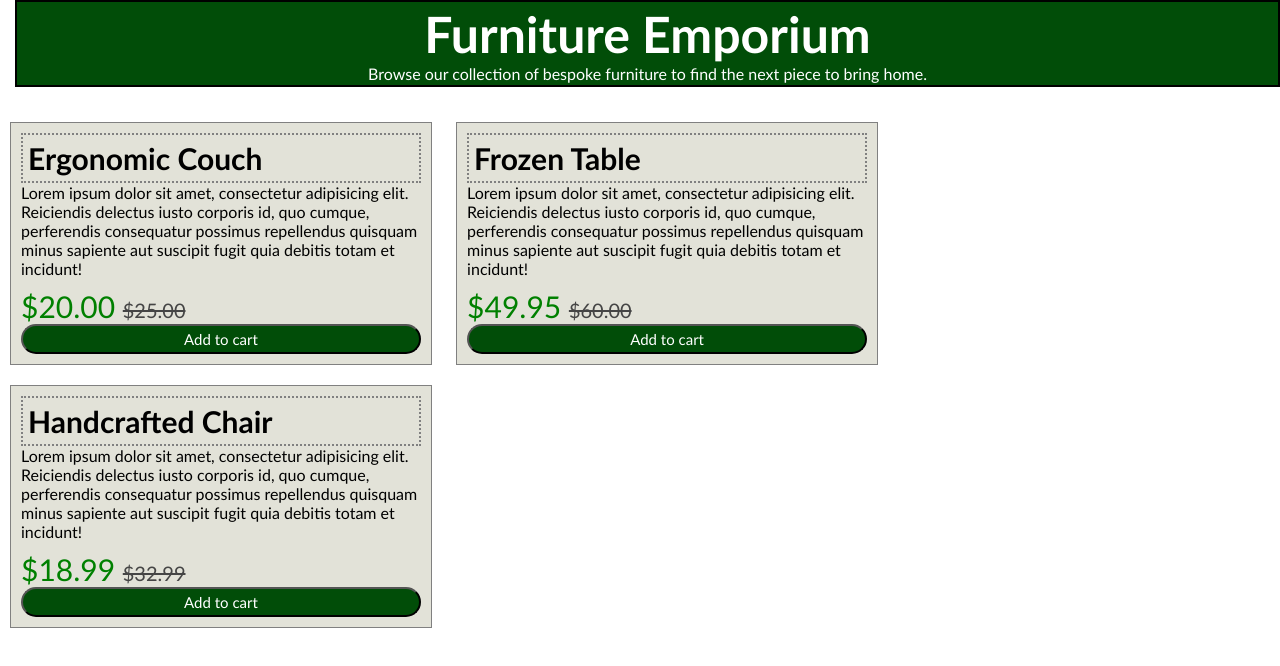
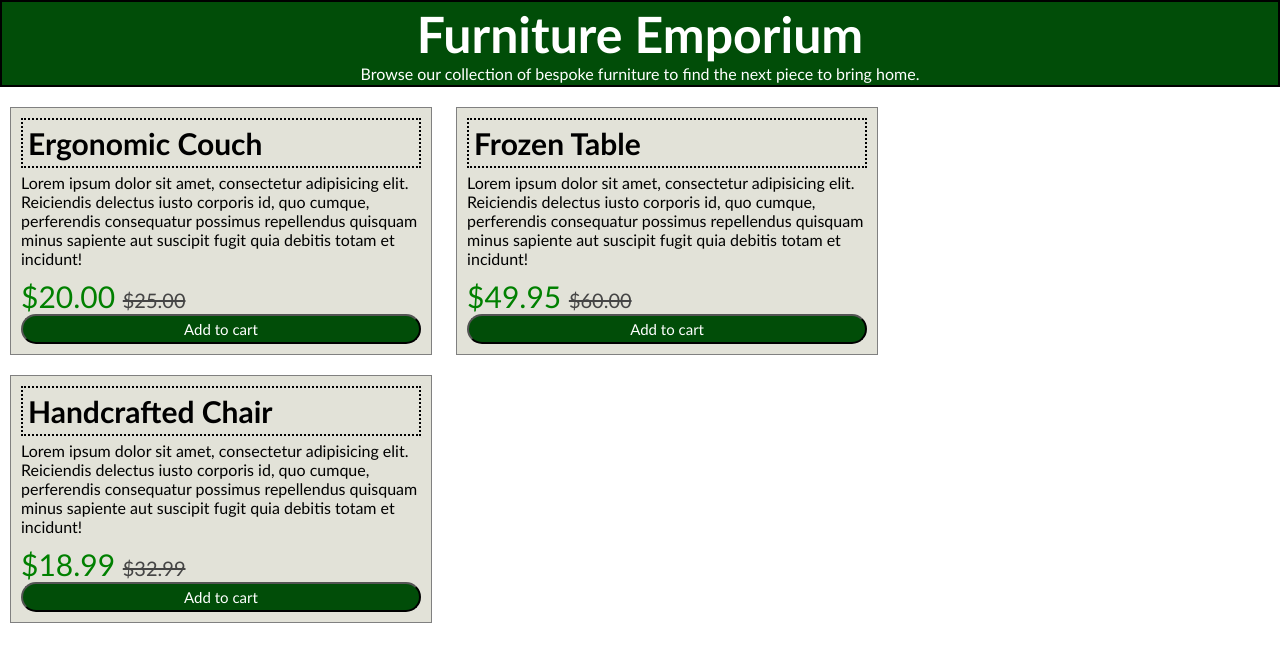
Before and after one commit to ramirezy0415/furniture-emporium, a plain HTML site: page index.html in a window 1280 px wide. Drawn offline with Linux system fonts and the light colour scheme.

Commit message:
fix(D.R.Y Code): Removing repeated and unnecessary code

```diff
--- a/index.css
+++ b/index.css
@@ -1,6 +1,6 @@
 * {
+  margin: 0px;
   font-family: "Gill Sans", "Gill Sans MT";
-  margin: 0px;
 }
 
 body {
@@ -8,13 +8,12 @@ body {
 }
 
 header {
-  margin-left: 15px;
-  margin-bottom: 25px;
   border: 2px black solid;
+  margin-bottom: 10px;
   padding: 2px;
+  text-align: center;
   background-color: #014d08;
   color: white;
-  text-align: center;
 }
 
 header h1 {
@@ -25,38 +24,37 @@ header h1 {
   border: 1px gray solid;
   margin: 10px;
   padding: 10px;
-  background-color: #e2e2d8;
   width: 400px;
   display: inline-block;
+  background-color: #e2e2d8;
 }
 
 .product h2 {
-  border: 2px gray dotted;
+  border: 2px black dotted;
+  margin-bottom: 5px;
   padding: 5px;
   font-size: 30px;
 }
 
 .product button {
+  width: 100%;
+  height: 30px;
+  border-radius: 15px;
+  font-size: 15px;
   background-color: #014d08;
   color: white;
-  border-radius: 15px;
-  align-items: center;
-  width: 100%;
-  height: 30px;
-  font-size: 15px;
 }
 
 .product button:hover {
   background-color: #6bda6b;
   color: black;
-  border-radius: 10px;
 }
 
 .price {
+  margin-top: 10px;
   font-size: 30px;
   font-weight: lighter;
   color: green;
-  margin-top: 10px;
 }
 
 .price s {
```
